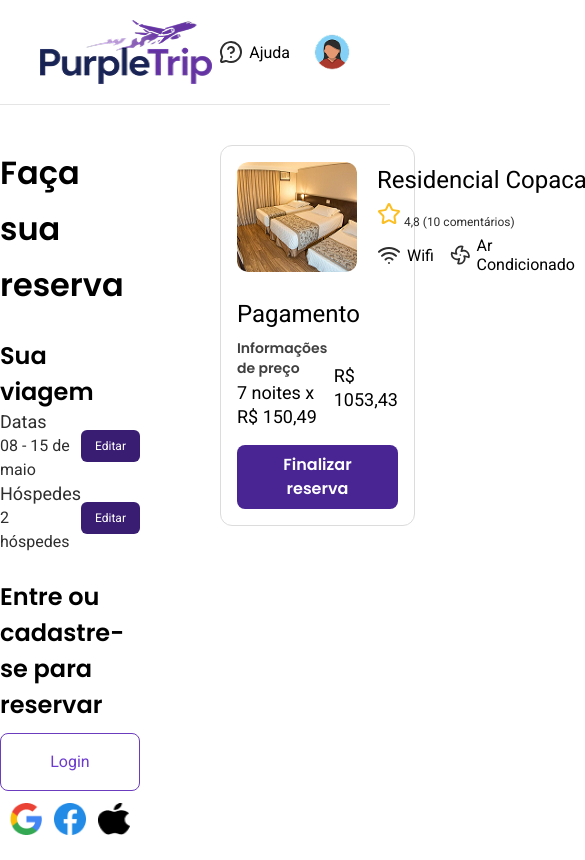
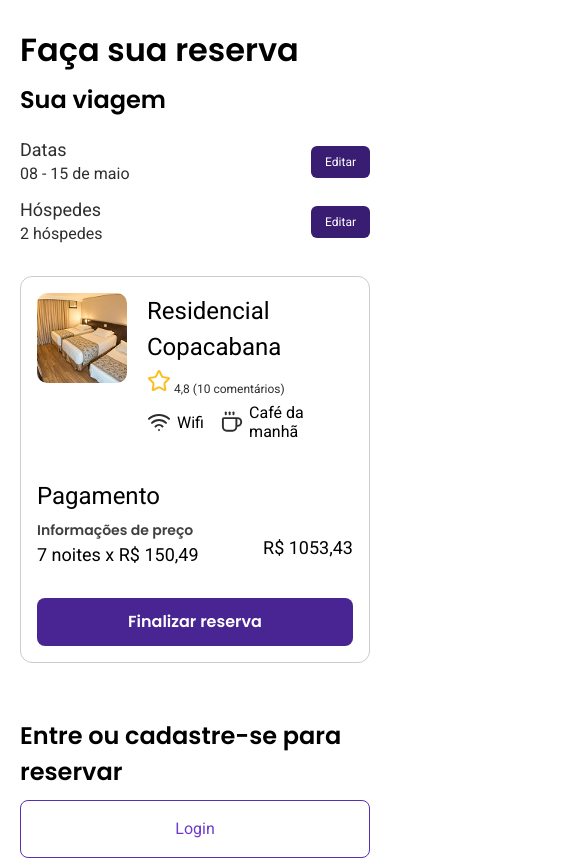
Before and after one commit to MatheusTG/PurpleTrip, a Next.js app in the folder source/web/: page /reserva in a window 390 px wide. Shown: the top 860 px of the page, 585 px wide, since content can reach past the window. Built offline with nearby package versions, Linux system fonts and the light colour scheme.

Commit message:
feat: Atualiza layout e estilos responsivos da página de reservas

```diff
--- a/source/web/src/app/layout.tsx
+++ b/source/web/src/app/layout.tsx
@@ -27,9 +27,9 @@
   return (
     <html lang="en">
       <body className={`${poppins.className} ${roboto.className}`}>
-        <Header />
+        {/* <Header /> */}
         <main>{children}</main>
-        <Footer />
+        {/* <Footer /> */}
       </body>
     </html>
   );
--- a/source/web/src/components/reserve-main/index.tsx
+++ b/source/web/src/components/reserve-main/index.tsx
@@ -10,7 +10,7 @@
         <p className={styles.subtitulo}>Sua viagem</p>
 
         <div className={styles.informacao}>
-          <div>
+          <div className={styles.informacao2}>
             <p className={styles.datas}>Datas</p>
             <p className={styles.dia}>08 - 15 de maio</p>
           </div>
@@ -23,16 +23,6 @@
             <p className={styles.dia}>2 hóspedes</p>
           </div>
           <button className={styles.editar}>Editar</button>
-        </div>
-
-        <p className={styles.textoLogin}>Entre ou cadastre-se para reservar</p>
-
-        <button className={styles.login}>Login</button>
-
-        <div className={styles.iconesMidias}>
-          <Image src="/google-icon.png" alt="" width={32} height={32} />
-          <Image src="/facebook-icon.jpg" alt="" width={32} height={32} />
-          <Image src="/apple-icon.jpg" alt="" width={32} height={32} />
         </div>
       </div>
 
@@ -56,7 +46,7 @@
                   <Wifi size={24} color="#2e2e2e" />
                   <p>Wifi</p>
                 </div>
-                <div className={styles.itemIcone}>
+                <div className={`${styles.itemIcone} ${styles.itemMeio}`}>
                   <Fan size={24} color="#2e2e2e" />
                   <p>Ar Condicionado</p>
                 </div>
@@ -80,7 +70,19 @@
             </div>
           </div>
 
-          <div className={styles.botaoContainer}><button className={styles.botaoFinalizar}>Finalizar reserva</button></div>
+          <div className={styles.botaoContainer}>
+            <button className={styles.botaoFinalizar}>Finalizar reserva</button>
+          </div>
+        </div>
+      </div>
+
+      <div className={styles.containerLogin}>
+        <p className={styles.textoLogin}>Entre ou cadastre-se para reservar</p>
+        <button className={styles.login}>Login</button>
+        <div className={styles.iconesMidias}>
+          <Image src="/google-icon.png" alt="" width={32} height={32} />
+          <Image src="/facebook-icon.jpg" alt="" width={32} height={32} />
+          <Image src="/apple-icon.jpg" alt="" width={32} height={32} />
         </div>
       </div>
     </div>
--- a/source/web/src/components/reserve-main/reserve-main.module.css
+++ b/source/web/src/components/reserve-main/reserve-main.module.css
@@ -1,16 +1,20 @@
 .containerPagina {
   display: flex;
-  gap: 80px;
+  flex-wrap: wrap;
+  gap: 0 40px;
   width: 100%;
   max-width: 1120px;
   margin: 0 auto;
-  padding: 40px 0;
+  padding: 40px 16px;
+  box-sizing: border-box;
 }
 
 .coluna {
+  flex: 1;
+  min-width: 280px;
+  max-width: 450px;
   display: flex;
   flex-direction: column;
-  width: 40%;
 }
 
 .titulo {
@@ -35,12 +39,13 @@
 .editar {
   background-color: var(--primary-900);
   border: none;
-  color: white;
+  color: var(--white);
   padding: 6px 14px;
   border-radius: 6px;
   cursor: pointer;
   font: var(--font-02-xxs);
 }
+
 .editar:hover {
   background-color: var(--primary-700);
 }
@@ -55,12 +60,13 @@
   margin-top: 10px;
   padding: 16px 0;
   border-radius: 8px;
-  border: 1px solid #6c3cbf;
+  border: 1px solid var(--primary-700);
   color: var(--primary-600);
   cursor: pointer;
   background: var(--white);
   font: var(--font-02-xs);
 }
+
 .login:hover {
   background: var(--primary-100);
 }
@@ -75,18 +81,25 @@
 }
 
 .coluna2 {
-  width: 50%;
+  flex: 1;
+  min-width: 300px;
+  max-width: 500px;
 }
 
 .cartao {
-  border: 1px solid #dcdcdc;
+  border: 1px solid var(--gray-400);
   border-radius: 12px;
   padding: 16px;
+  display: flex;
+  flex-direction: column;
   gap: 15px;
 }
 
 .imagemHotel {
   border-radius: 10px;
+  width: 120px;
+  height: auto;
+  max-width: 150px;
 }
 
 .tituloCartao {
@@ -136,11 +149,17 @@
   margin-top: 8px;
 }
 
+.informacao2 {
+  margin-top: 12px;
+  margin-bottom: 12px;
+}
+
 .quartoInformacao {
   display: grid;
-  grid-template-columns: 120px 1fr;
+  grid-template-columns: auto 1fr;
   gap: 20px;
 }
+
 .pagamentoContainer {
   display: flex;
   justify-content: space-between;
@@ -157,16 +176,71 @@
   display: flex;
   justify-content: flex-end;
 }
+
 .botaoFinalizar {
+  width: 100%;
   background-color: var(--primary-800);
   color: var(--white);
-  padding: 8px 20px;
+  padding: 12px 0;
   border-radius: 8px;
   border: none;
   cursor: pointer;
-  margin-left: auto;
   font: var(--font-01-xs-sb);
 }
+
 .botaoFinalizar:hover {
   background-color: var(--primary-700);
 }
+
+@media (max-width: 768px) {
+  .containerPagina {
+    flex-direction: column;
+    gap: 30px;
+    padding: 20px;
+  }
+  .containerLogin {
+    order: 3;
+  }
+
+  .coluna,
+  .coluna2 {
+    width: 100%;
+  }
+
+  .titulo {
+    font: var(--font-01-lg-sb);
+    margin-top: 2px;
+    margin-bottom: 2px;
+  }
+
+  .subtitulo {
+    font: var(--font-01-md-sb);
+    margin-top: 2px;
+    margin-bottom: 8px;
+  }
+
+  .informacao2 {
+    margin-bottom: 12px;
+  }
+
+  .quartoInformacao {
+    grid-template-columns: 90px 1fr;
+  }
+
+  .imagemHotel {
+    width: 100%;
+    height: auto;
+  }
+
+  .cartao {
+    padding: 16px;
+  }
+
+  .informacao {
+    flex-direction: row;
+    justify-content: space-between;
+  }
+  .itemMeio {
+    display: none;
+  }
+}
```
